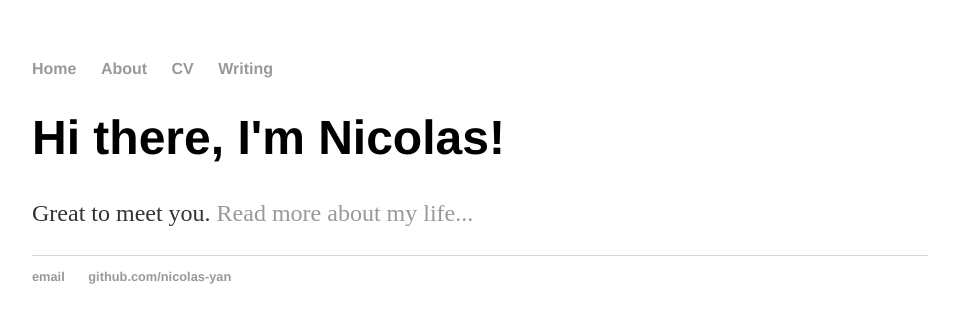
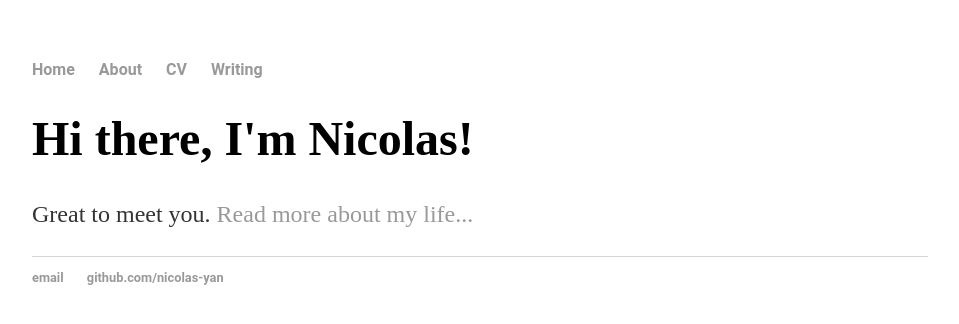
Before and after one commit to nicolas-yan/nicolas-yan.github.io, a Jekyll site: the page built from index.html, in a window 1280 px wide. Shown: the top 324 px of the page, without its empty margins (160-1119 px from the left). Built offline with Jekyll 4.4.1, drawn with Linux system fonts in a browser that asks for light colours.

Commit message:
Update main.css

```diff
--- a/css/main.css
+++ b/css/main.css
@@ -3,7 +3,7 @@
     width: 70%;
 }
 nav ul, footer ul {
-    font-family:'Helvetica', 'Arial', 'Sans-Serif';
+    font-family: 'Roboto', sans-serif;
     padding: 0px;
     list-style: none;
     font-weight: bold;
@@ -21,7 +21,7 @@
 }
 h1 {
     font-size: 3em;
-    font-family:'Helvetica', 'Arial', 'Sans-Serif';
+    font-family:font-family: 'Roboto', sans-serif;
 }
 p {
     font-size: 1.5em;
```
